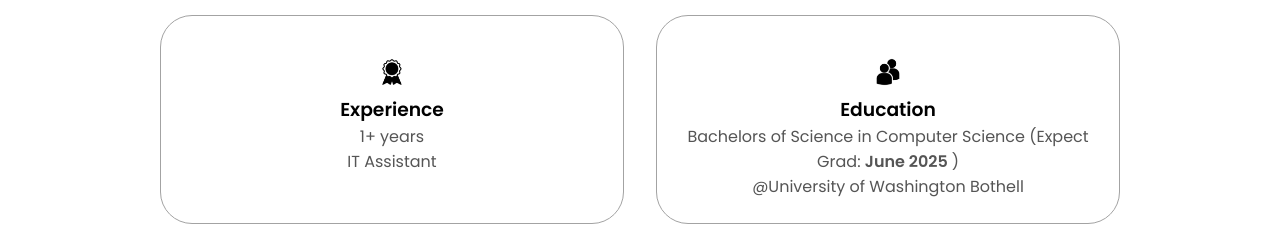
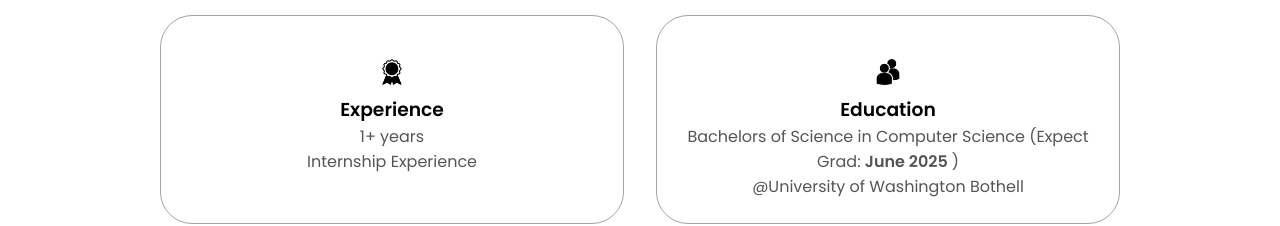
Before and after one commit to mahmoodayesha/about-me, a plain HTML site: page index.html in a window 1280 px wide. Shown: the part 1100-1326 px from the top of the page. Drawn offline with Linux system fonts and the light colour scheme.

Commit message:
first commit

```diff
--- a/index.html
+++ b/index.html
@@ -116,7 +116,7 @@
               <h3>Experience</h3>
               <p>
                 1+ years <br />
-                IT Assistant
+                Internship Experience
               </p>
             </div>
             <div class="details-container">
```
